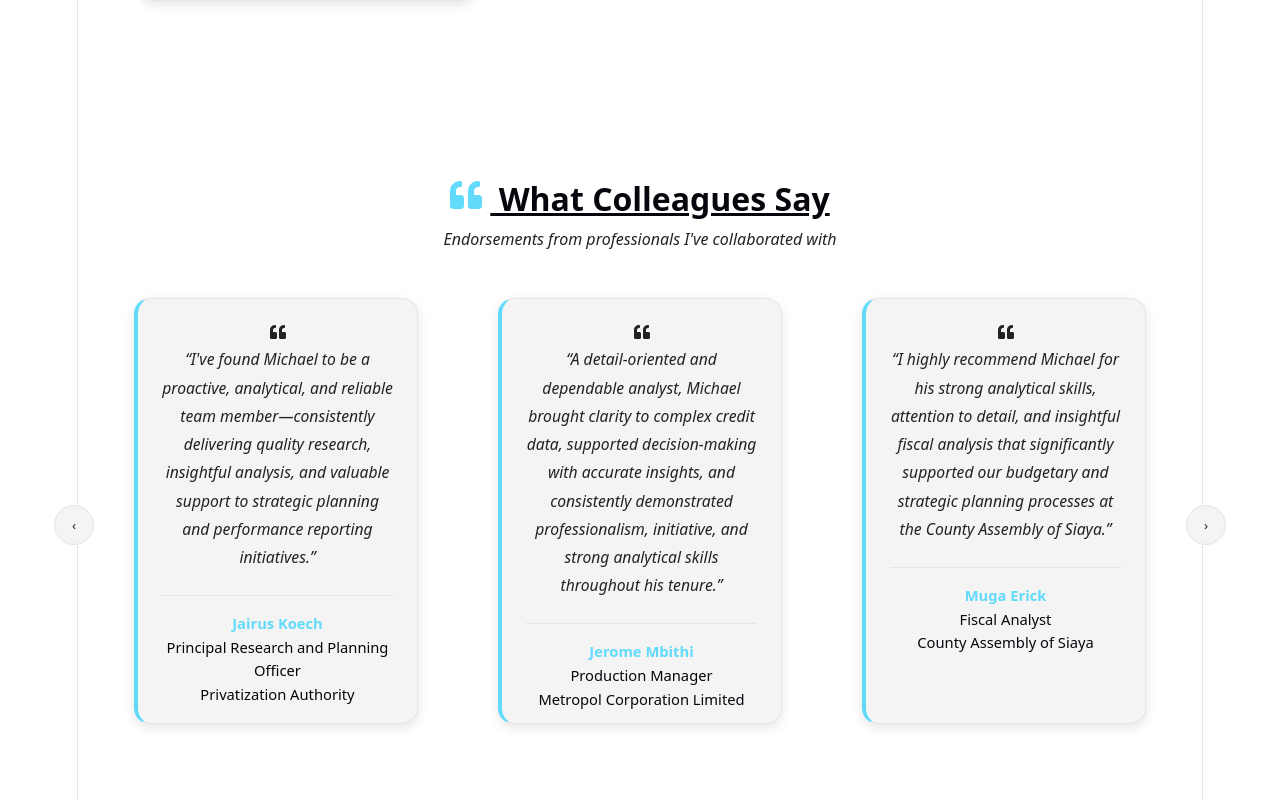
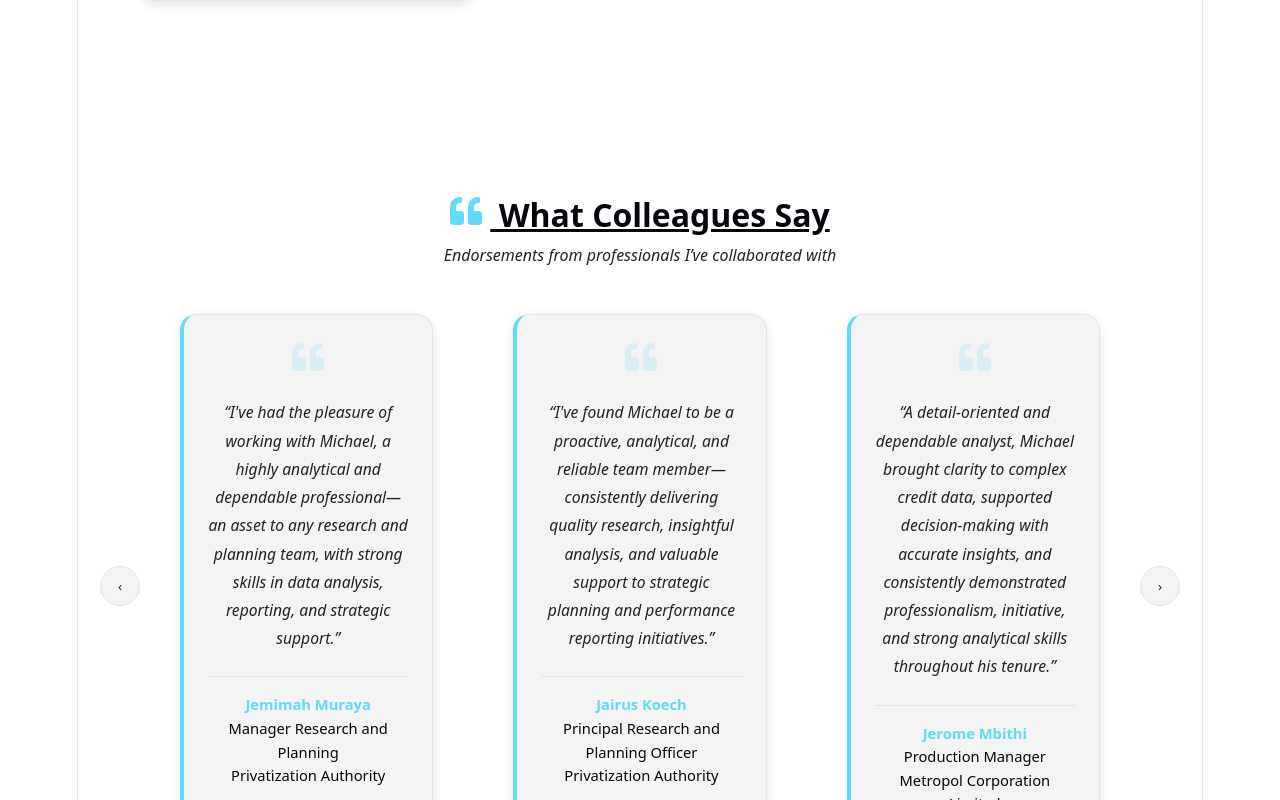
Before and after one commit to Michael-Nyawade/Michael-Nyawade.github.io, a React (Vite) app: page / in a window 1280 px wide. Shown: the part 3380-4180 px from the top of the page. Built offline with nearby package versions, Linux system fonts and the light colour scheme.

Commit message:
Refactored Testimonials into reusable carousel system

```diff
--- a/src/sections/Testimonials.jsx
+++ b/src/sections/Testimonials.jsx
@@ -36,19 +36,23 @@ export default function Testimonials() {
   const scrollRef = useRef(null);
   const pauseRef = useRef(false);
 
-  // AUTO PLAY
+  // Auto-scroll interval reference setup
   useEffect(() => {
     const interval = setInterval(() => {
+      // Pause auto-scroll when user is interacting with the slider
       if (pauseRef.current) return;
 
       const container = scrollRef.current;
       if (!container) return;
 
+      // Determine maximum scroll position
       const maxScroll =
         container.scrollWidth - container.clientWidth;
 
+      // Move in fixed steps for smooth sliding effect
       const nextScroll = container.scrollLeft + 350;
 
+      // Loop back to start when reaching the end
       if (nextScroll >= maxScroll) {
         container.scrollTo({ left: 0, behavior: "smooth" });
       } else {
@@ -56,86 +60,87 @@ export default function Testimonials() {
       }
     }, 5000);
 
+    // Cleanup interval on unmount
     return () => clearInterval(interval);
   }, []);
 
+  // Manual scroll handler for navigation buttons
+  const scroll = (dir) => {
+    const container = scrollRef.current;
+    if (!container) return;
+
+    container.scrollBy({
+      left: dir * 350,
+      behavior: "smooth",
+    });
+  };
+
   return (
-    <section id="testimonials" style={{ padding: "3rem 1rem" }}>
+    <section id="testimonials" className="section">
+      <div className="section-inner">
+        {/* Section heading */}
         <div className="section-heading">
-        <h2>
+          <h2 className="section-title">
             <FaQuoteLeft /> What Colleagues Say
           </h2>
 
           <p className="section-subtitle">
-          Endorsements from professionals I&apos;ve collaborated with
+            Endorsements from professionals I’ve collaborated with
           </p>
         </div>
 
-      <div
-        style={{
-          position: "relative",
-          maxWidth: "1100px",
-          margin: "2rem auto 0",
-        }}
-      >
-        {/* LEFT BUTTON */}
+        {/* Testimonials carousel wrapper */}
+        <div className="testimonials-wrapper">
+          {/* Navigation buttons */}
           <button
-          onClick={() => {
-            scrollRef.current?.scrollBy({
-              left: -350,
-              behavior: "smooth",
-            });
-          }}
             className="testimonial-nav-btn left"
+            onClick={() => scroll(-1)}
           >
             ‹
           </button>
 
-        {/* RIGHT BUTTON */}
           <button
-          onClick={() => {
-            scrollRef.current?.scrollBy({
-              left: 350,
-              behavior: "smooth",
-            });
-          }}
             className="testimonial-nav-btn right"
+            onClick={() => scroll(1)}
           >
             ›
           </button>
 
-        {/* SCROLL CONTAINER */}
+          {/* Horizontal scroll container */}
           <div
             id="testimonial-scroll"
             ref={scrollRef}
+            className="testimonial-scroll"
             onMouseEnter={() => (pauseRef.current = true)}
             onMouseLeave={() => (pauseRef.current = false)}
-          className="testimonial-scroll"
           >
-          {testimonials.map((testimonial, index) => (
-            <div
-              key={index}
-              className="testimonial-slide"
-            >
+            {/* Render testimonial cards */}
+            {testimonials.map((t, index) => (
+              <div key={index} className="testimonial-slide">
                 <blockquote className="testimonial-card">
-                <div className="testimonial-quote-ico">
+
+                  {/* Quote icon */}
+                  <div className="testimonial-icon">
                     <FaQuoteLeft />
                   </div>
 
-                <p>“{testimonial.quote}”</p>
+                  {/* Testimonial text */}
+                  <p>“{t.quote}”</p>
 
+                  {/* Author details */}
                   <footer>
-                  <strong>{testimonial.name}</strong>
+                    <strong>{t.name}</strong>
                     <br />
-                  {testimonial.role}
+                    {t.role}
                     <br />
-                  {testimonial.company}
+                    {t.company}
                   </footer>
                 </blockquote>
               </div>
             ))}
           </div>
         </div>
+      </div>
     </section>
   );
 }
--- a/src/styles.css
+++ b/src/styles.css
@@ -1228,3 +1228,130 @@ section {
     height: 170px;
   }
 }
+
+/* =========================
+   TESTIMONIALS SECTION
+========================= */
+
+.testimonials-wrapper {
+  position: relative;
+  max-width: 1100px;
+  margin: 2rem auto 0;
+}
+
+/* SCROLL AREA */
+.testimonial-scroll {
+  display: flex;
+  gap: 0;
+
+  overflow-x: auto;
+  scroll-behavior: smooth;
+
+  padding-bottom: 1rem;
+
+  scroll-snap-type: x mandatory;
+}
+
+.testimonial-scroll::-webkit-scrollbar {
+  display: none;
+}
+
+/* SLIDES */
+.testimonial-slide {
+  flex: 0 0 calc(100% / 3);
+  scroll-snap-align: start;
+}
+
+/* CARD */
+.testimonial-card {
+  height: 100%;
+
+  background-color: var(--secondary-color);
+  border: 1px solid var(--border-color);
+  border-left: 4px solid var(--accent-color);
+
+  border-radius: 16px;
+
+  padding: 1.5rem;
+
+  box-shadow: 0 4px 12px var(--shadow-color);
+
+  transition: transform 0.25s ease, box-shadow 0.25s ease;
+}
+
+.testimonial-card:hover {
+  transform: translateY(-6px);
+  box-shadow: 0 10px 25px var(--shadow-color);
+}
+
+/* ICON */
+.testimonial-icon {
+  font-size: 2rem;
+  color: var(--accent-color);
+  opacity: 0.18;
+  margin-bottom: 1rem;
+}
+
+/* TEXT */
+.testimonial-card p {
+  line-height: 1.8;
+  font-style: italic;
+  font-size: 0.98rem;
+  margin-bottom: 1.2rem;
+}
+
+/* FOOTER */
+.testimonial-card footer {
+  margin-top: 1.5rem;
+  padding-top: 1rem;
+
+  border-top: 1px solid var(--border-color);
+
+  font-size: 0.92rem;
+  line-height: 1.6;
+}
+
+.testimonial-card strong {
+  color: var(--accent-color);
+}
+
+/* NAV BUTTONS */
+.testimonial-nav-btn {
+  position: absolute;
+  top: 50%;
+  transform: translateY(-50%);
+
+  z-index: 10;
+
+  width: 40px;
+  height: 40px;
+
+  border-radius: 50%;
+  border: 1px solid var(--border-color);
+
+  background: var(--secondary-color);
+  color: var(--text-color);
+
+  cursor: pointer;
+
+  transition: transform 0.2s ease;
+}
+
+.testimonial-nav-btn:hover {
+  transform: translateY(-50%) scale(1.08);
+}
+
+.testimonial-nav-btn.left {
+  left: -40px;
+}
+
+.testimonial-nav-btn.right {
+  right: -40px;
+}
+
+/* RESPONSIVE */
+@media (max-width: 900px) {
+  .testimonial-slide {
+    flex: 0 0 100%;
+  }
+}
```
Lines whose indentation alone changed are shown as unchanged.
